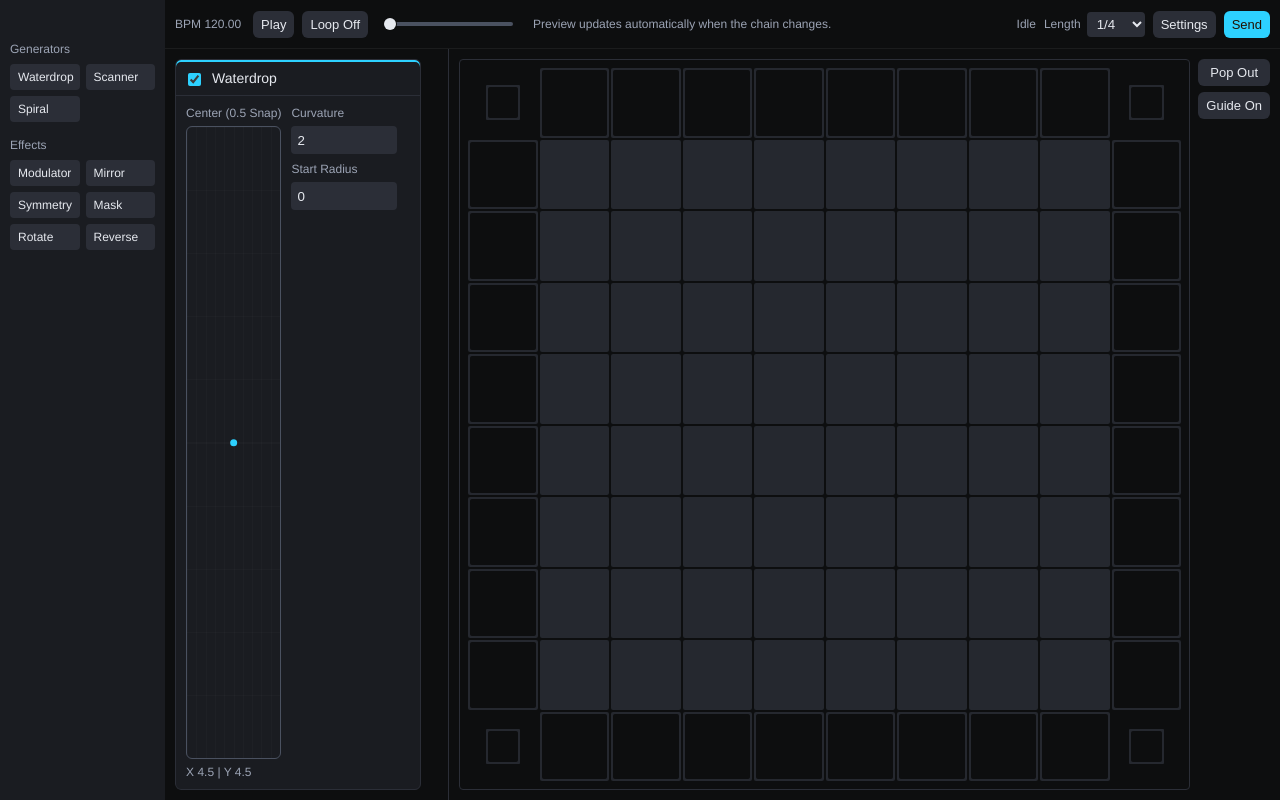
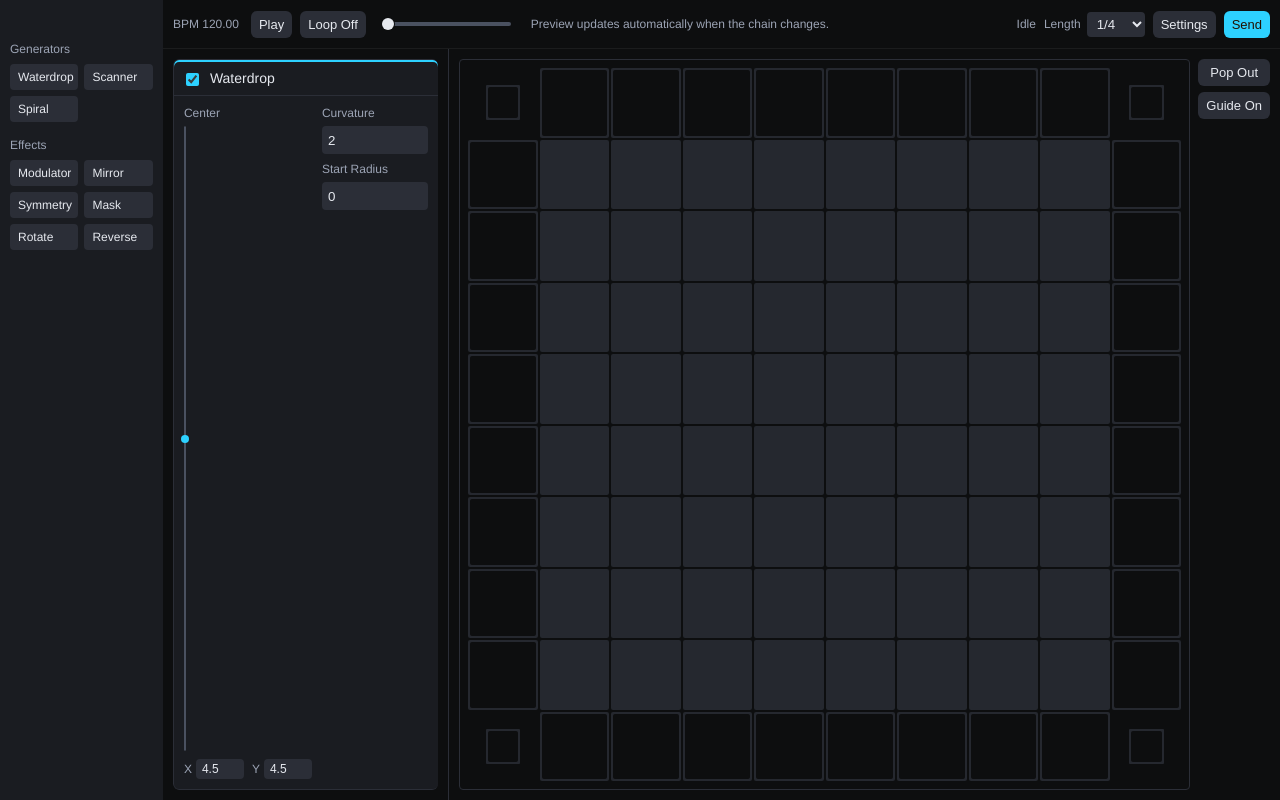
Before and after one commit to sihyunlts/compass, a Svelte app: page / in a window 1280 px wide. Built offline with nearby package versions, Linux system fonts and the light colour scheme.

Commit message:
feat(renderer): improve center picker controls and grid alignment

```diff
--- a/src/renderer/components/CenterPointPicker.svelte
+++ b/src/renderer/components/CenterPointPicker.svelte
@@ -22,13 +22,15 @@
   const resolvedCenterY = $derived(clamp(Math.round(centerY / STEP) * STEP, MIN, MAX));
   const xPercent = $derived((((resolvedCenterX - MIN) / RANGE) * 100).toFixed(3));
   const yPercent = $derived(((1 - (resolvedCenterY - MIN) / RANGE) * 100).toFixed(3));
+  const gridStepPercent = $derived((100 / RANGE).toFixed(3));
+  let surfaceHeight = $state(0);
 </script>
 
-<div class="center-point-control">
-  <span class="field-label">Center (0.5 Snap)</span>
-  <div class="center-picker" role="group" aria-label="Center point picker">
+<div class="center-point-control" role="group" aria-label="Center point picker">
+  <span class="field-label">Center</span>
   <div
     class="center-picker-surface"
+    bind:clientHeight={surfaceHeight}
     data-action="set-center-point"
     data-id={deviceId}
     data-min={MIN}
@@ -37,11 +39,35 @@
     data-center-x={resolvedCenterX.toFixed(1)}
     data-center-y={resolvedCenterY.toFixed(1)}
     aria-label="Center point area"
-      style={`--picker-x:${xPercent}%;--picker-y:${yPercent}%;`}
+    style={`width:${surfaceHeight}px;--picker-x:${xPercent}%;--picker-y:${yPercent}%;--picker-grid-step:${gridStepPercent}%;`}
   ></div>
-    <span class="center-picker-readout">
-      X {resolvedCenterX.toFixed(1)} | Y {resolvedCenterY.toFixed(1)}
-    </span>
+  <div class="center-picker-inputs">
+    <div class="control-field">
+      <span class="field-label">X</span>
+      <input
+        type="number"
+        step={STEP}
+        min={MIN}
+        max={MAX}
+        value={resolvedCenterX}
+        data-action="set-center-picker-param"
+        data-id={deviceId}
+        data-param="centerX"
+      />
+    </div>
+    <div class="control-field">
+      <span class="field-label">Y</span>
+      <input
+        type="number"
+        step={STEP}
+        min={MIN}
+        max={MAX}
+        value={resolvedCenterY}
+        data-action="set-center-picker-param"
+        data-id={deviceId}
+        data-param="centerY"
+      />
+    </div>
   </div>
 </div>
 
@@ -50,75 +76,74 @@
     display: flex;
     flex-direction: column;
     gap: var(--gap-6);
-    min-height: 0;
-    height: 100%;
   }
 
-  .center-picker {
-    display: flex;
-    flex-direction: column;
+  .center-picker-surface {
+    position: relative;
     flex: 1;
-    gap: var(--gap-6);
-    min-height: 0;
-    height: 100%;
-    min-width: 0;
+    border: 1px solid var(--neutral-30);
+    border-radius: var(--radius-4);
+    cursor: crosshair;
 
-    &-surface {
-      position: relative;
-      height: 100%;
-      min-width: 0;
-      max-height: 100%;
-      max-width: 100%;
-      min-height: 0;
-      aspect-ratio: 1 / 1;
-      border: 1px solid var(--neutral-30);
-      border-radius: var(--radius-6);
-      cursor: crosshair;
+    --picker-guide-color: var(--neutral-30);
     background:
+      linear-gradient(
+        to bottom,
+        var(--picker-guide-color),
+        var(--picker-guide-color)
+      ) var(--picker-x, 50%) 0 / 1px 100% no-repeat,
+      linear-gradient(
+        to right,
+        var(--picker-guide-color),
+        var(--picker-guide-color)
+      ) 0 var(--picker-y, 50%) / 100% 1px no-repeat,
       repeating-linear-gradient(
         to right,
-          rgb(var(--rgb-white) / var(--alpha-02)) 0,
-          rgb(var(--rgb-white) / var(--alpha-02)) 1px,
+        var(--neutral-20) 0,
+        var(--neutral-20) 1px,
         transparent 1px,
-          transparent 10%
+        transparent var(--picker-grid-step, 10%)
       ),
       repeating-linear-gradient(
         to bottom,
-          rgb(var(--rgb-white) / var(--alpha-02)) 0,
-          rgb(var(--rgb-white) / var(--alpha-02)) 1px,
+        var(--neutral-20) 0,
+        var(--neutral-20) 1px,
         transparent 1px,
-          transparent 10%
+        transparent var(--picker-grid-step, 10%)
       ),
       var(--neutral-10);
-
-      &::before {
-        content: '';
-        position: absolute;
-        left: var(--picker-x, 50%);
-        top: 0;
-        bottom: 0;
-        width: 1px;
-        background: rgb(var(--rgb-white) / var(--alpha-08));
-        transform: translateX(-50%);
-      }
 
     &::after {
       content: '';
       position: absolute;
       left: var(--picker-x, 50%);
       top: var(--picker-y, 50%);
-        width: 0.48rem;
-        height: 0.48rem;
+      width: 0.5rem;
+      height: 0.5rem;
       border-radius: var(--radius-round);
       background: var(--accent-500);
-        box-shadow: 0 0 0 1px rgb(var(--rgb-black) / var(--alpha-15));
       transform: translate(-50%, -50%);
     }
   }
 
-    &-readout {
-      color: var(--neutral-50);
+  .center-picker-inputs {
+    display: flex;
+    gap: var(--gap-8);
+    margin-top: var(--gap-2);
+
+    .control-field {
+      flex: 1 1 0;
+      gap: var(--gap-4);
+      flex-direction: row;
+      align-items: center;
+
+      input {
+        flex: 1 1 0;
+        width: auto;
+        height: var(--gap-20);
+        padding: 0 var(--gap-6);
         font-size: var(--text-12);
       }
     }
+  }
 </style>
--- a/src/renderer/components/DeviceCard.svelte
+++ b/src/renderer/components/DeviceCard.svelte
@@ -643,19 +643,12 @@
       gap: var(--gap-10);
       flex: 1;
       min-width: 0;
-
-      :global(.center-point-control) {
-        flex: 1;
-        min-width: 0;
-      }
     }
 
     .column-wrapper {
       display: flex;
       flex-direction: column;
-      flex: 0 0 7.4rem;
       gap: var(--gap-8);
-      width: 7.4rem;
     }
 
     &[data-device-kind='modulator'] {
--- a/src/renderer/services/rack-controller/controls.ts
+++ b/src/renderer/services/rack-controller/controls.ts
@@ -120,6 +120,30 @@ const handleSetSpiralParam = (): ChainControlHandler => (device, target) => {
 
   const param = rawParam as SpiralParamKey;
   device.params[param] = value;
+  return true;
+};
+
+const handleSetCenterPickerParam = (): ChainControlHandler => (device, target) => {
+  if (device.kind !== 'waterdrop' && device.kind !== 'spiral') {
+    return false;
+  }
+
+  const input = requireInput(target);
+  if (!input) {
+    return false;
+  }
+
+  const rawParam = input.dataset.param;
+  if (rawParam !== 'centerX' && rawParam !== 'centerY') {
+    return false;
+  }
+
+  const value = parseFiniteNumber(input.value);
+  if (value === null) {
+    return false;
+  }
+
+  device.params[rawParam] = value;
   return true;
 };
 
@@ -428,6 +452,7 @@ export const createChainControlHandlers = (
   'set-waterdrop-param': handleSetWaterdropParam(),
   'set-scanner-param': handleSetScannerParam(),
   'set-spiral-param': handleSetSpiralParam(),
+  'set-center-picker-param': handleSetCenterPickerParam(),
   'set-angle-param': handleSetAngleParam(),
   'set-effect-symmetry-mode': handleSetSymmetryMode(),
   'set-effect-symmetry-axis': handleSetSymmetryAxis(),
--- a/src/renderer/styles/tokens.scss
+++ b/src/renderer/styles/tokens.scss
@@ -43,6 +43,7 @@
   --gap-12: 0.75rem;
   --gap-14: 0.875rem;
   --gap-16: 1rem;
+  --gap-20: 1.25rem;
   --gap-32: 2rem;
   --gap-48: 3rem;
   --gap-neg-4: -0.25rem;
```
Lines whose indentation alone changed are shown as unchanged.
